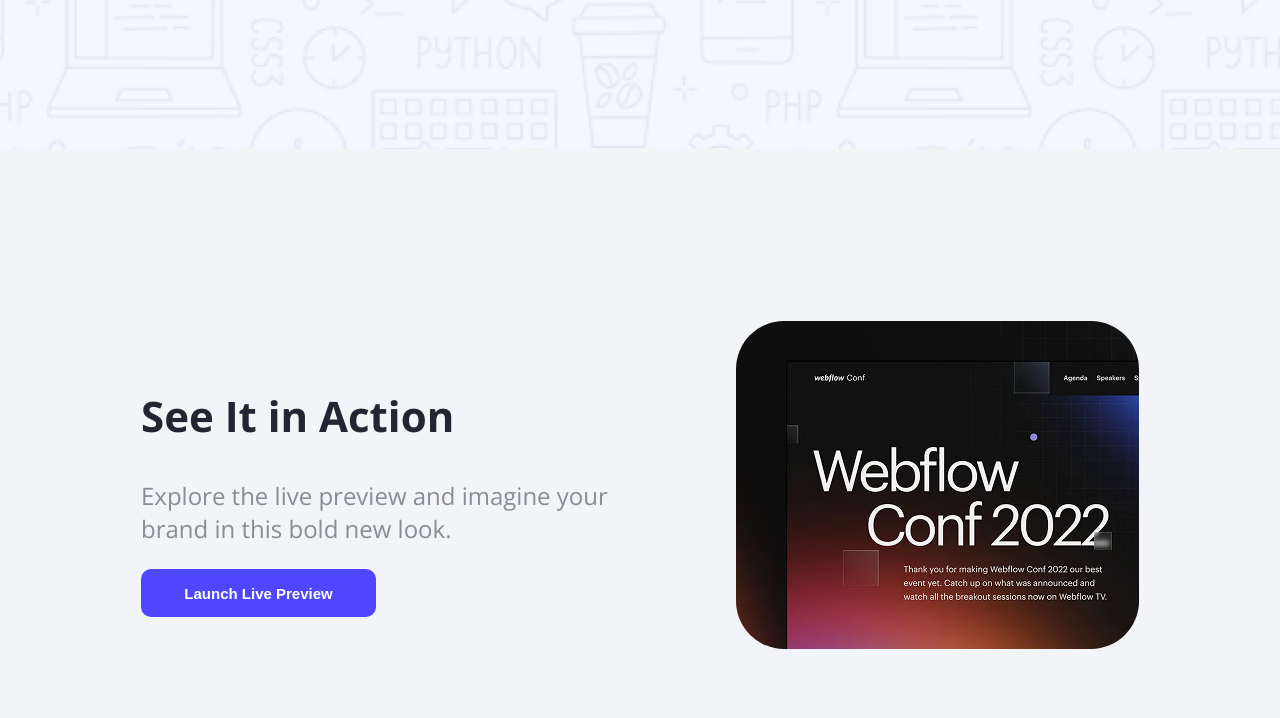
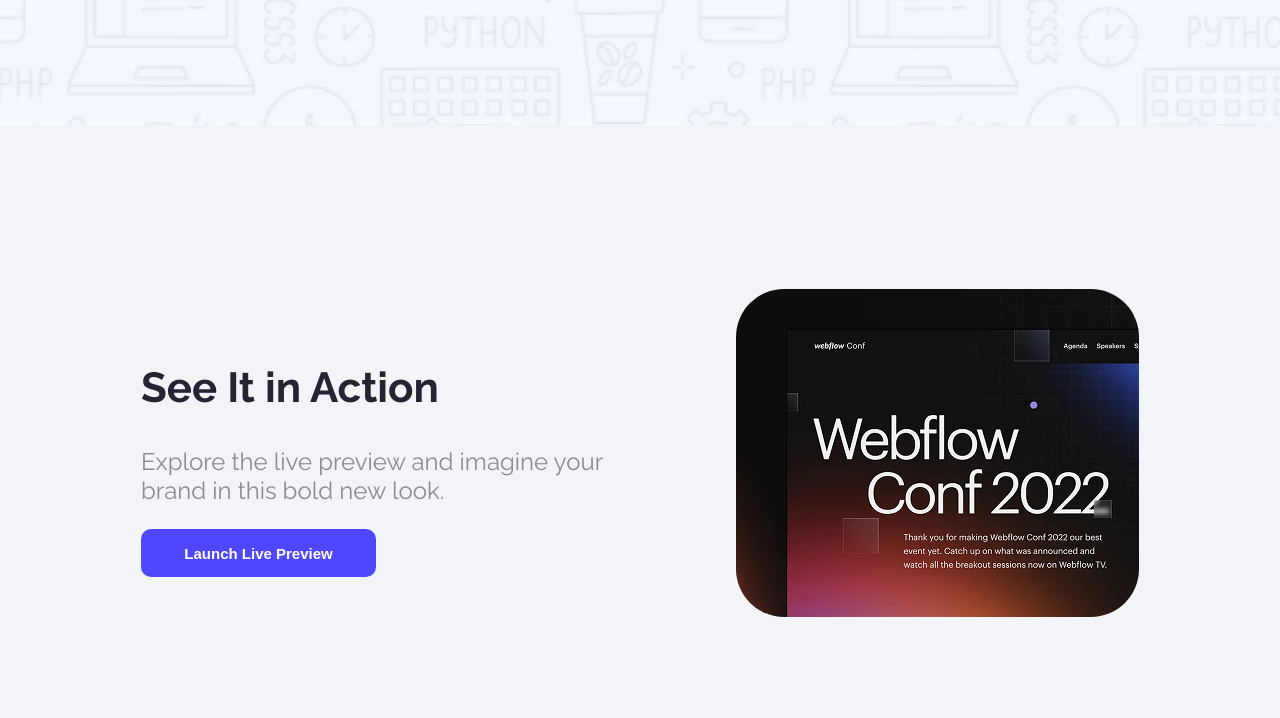
Before and after one commit to changetheprophecy/Assignment-01, a plain HTML site: page index.html in a window 1280 px wide. Shown: the part 566-1284 px from the top of the page. Drawn offline with nearby package versions, Linux system fonts and the light colour scheme.

Commit message:
fixed raleway font issue

```diff
--- a/style.css
+++ b/style.css
@@ -18,7 +18,7 @@
     "wdth" 100;
 }
 .open-sans-raleway {
-  font-family: "Open Sans", sans-serif;
+  font-family: "Raleway", sans-serif;
   font-optical-sizing: auto;
   font-style: normal;
   font-variation-settings:
```
